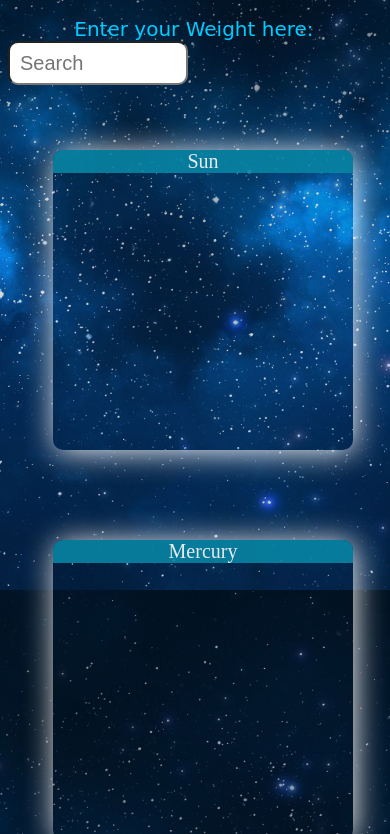
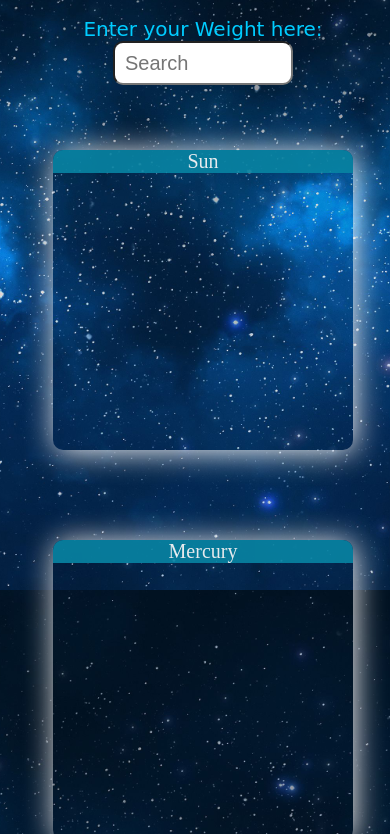
Before and after one commit to KabeerBhatt/SolarSystem, a plain HTML site: page index.html in a window 390 px wide. Shown: the part 254-1088 px from the top of the page. Drawn offline with Linux system fonts and the light colour scheme.

Commit message:
responsive

```diff
--- a/index.css
+++ b/index.css
@@ -7,7 +7,9 @@
 }
 
 #header {
-  margin-top: 30px;
+  display: flex;
+  align-items: center;
+  justify-content: center;
 }
 
 #search {
@@ -117,7 +119,6 @@ span {
   color: #00ccff;
   font-family: cursive;
   font-size: 20px;
-  margin-left: 17%;
 }
 
 #main_heading {
@@ -136,3 +137,12 @@ span {
   padding: 2rem;
   border-radius: 10px;
 }
+
+@media screen and (max-width: 630px) {
+  #header {
+    display: flex;
+    flex-direction: column;
+    justify-content: center;
+    align-items: center;
+  }
+}
```
